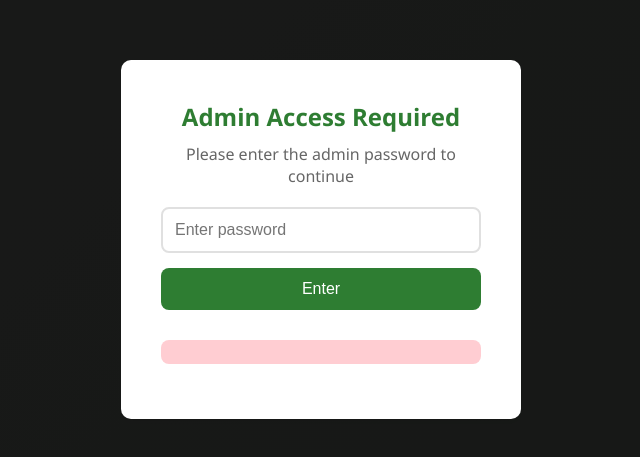
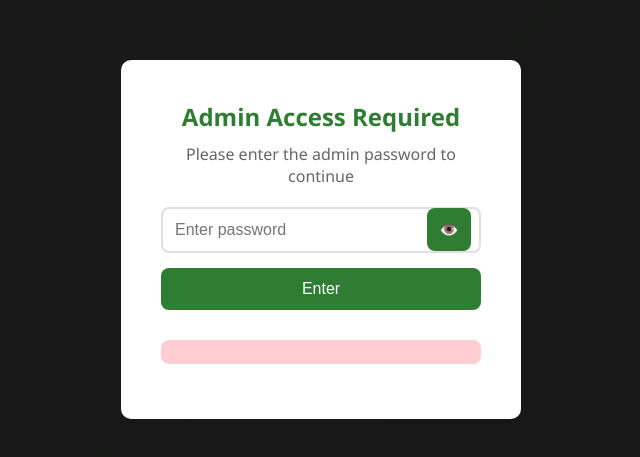
Before and after one commit to Emerlander/memorize-app, a plain HTML site: page admin.html in a window 1280 px wide. Shown: the part 161-618 px from the top of the page, without its empty margins (319-959 px from the left). Drawn offline with Linux system fonts and the light colour scheme.

Commit message:
Add show/hide password functionality with eye icon

```diff
--- a/admin-script.js
+++ b/admin-script.js
@@ -8,6 +8,8 @@ class PasswordProtection {
         this.passwordInput = document.getElementById('passwordInput');
         this.passwordError = document.getElementById('passwordError');
         this.adminContent = document.getElementById('adminContent');
+        this.toggleButton = document.getElementById('togglePassword');
+        this.toggleIcon = document.getElementById('toggleIcon');
 
         this.init();
     }
@@ -27,6 +29,15 @@ class PasswordProtection {
         this.passwordForm.addEventListener('submit', (e) => {
             e.preventDefault();
             this.checkPassword();
+        });
+
+        // Toggle password visibility
+        this.toggleButton.addEventListener('click', () => {
+            const type = this.passwordInput.type === 'password' ? 'text' : 'password';
+            this.passwordInput.type = type;
+
+            // Toggle icon
+            this.toggleIcon.textContent = type === 'password' ? '👁️' : '👁️‍🗨️';
         });
     }
 
--- a/admin-styles.css
+++ b/admin-styles.css
@@ -44,17 +44,41 @@
     gap: 15px;
 }
 
+.password-input-wrapper {
+    position: relative;
+    display: flex;
+    align-items: center;
+}
+
 #passwordInput {
     padding: 12px;
+    padding-right: 45px;
     border: 2px solid #e0e0e0;
     border-radius: 8px;
     font-size: 16px;
     transition: border-color 0.3s;
+    width: 100%;
 }
 
 #passwordInput:focus {
     outline: none;
     border-color: #2e7d32;
+}
+
+.password-toggle {
+    position: absolute;
+    right: 10px;
+    background: none;
+    border: none;
+    cursor: pointer;
+    padding: 5px;
+    font-size: 18px;
+    color: #666;
+    transition: color 0.3s;
+}
+
+.password-toggle:hover {
+    color: #2e7d32;
 }
 
 #passwordForm button {
--- a/admin.html
+++ b/admin.html
@@ -13,7 +13,12 @@
             <h2>Admin Access Required</h2>
             <p>Please enter the admin password to continue</p>
             <form id="passwordForm">
-                <input type="password" id="passwordInput" placeholder="Enter password" required>
+                <div class="password-input-wrapper">
+                    <input type="password" id="passwordInput" placeholder="Enter password" required>
+                    <button type="button" id="togglePassword" class="password-toggle">
+                        <span id="toggleIcon">👁️</span>
+                    </button>
+                </div>
                 <button type="submit">Enter</button>
                 <div id="passwordError" class="error-message"></div>
             </form>
```
